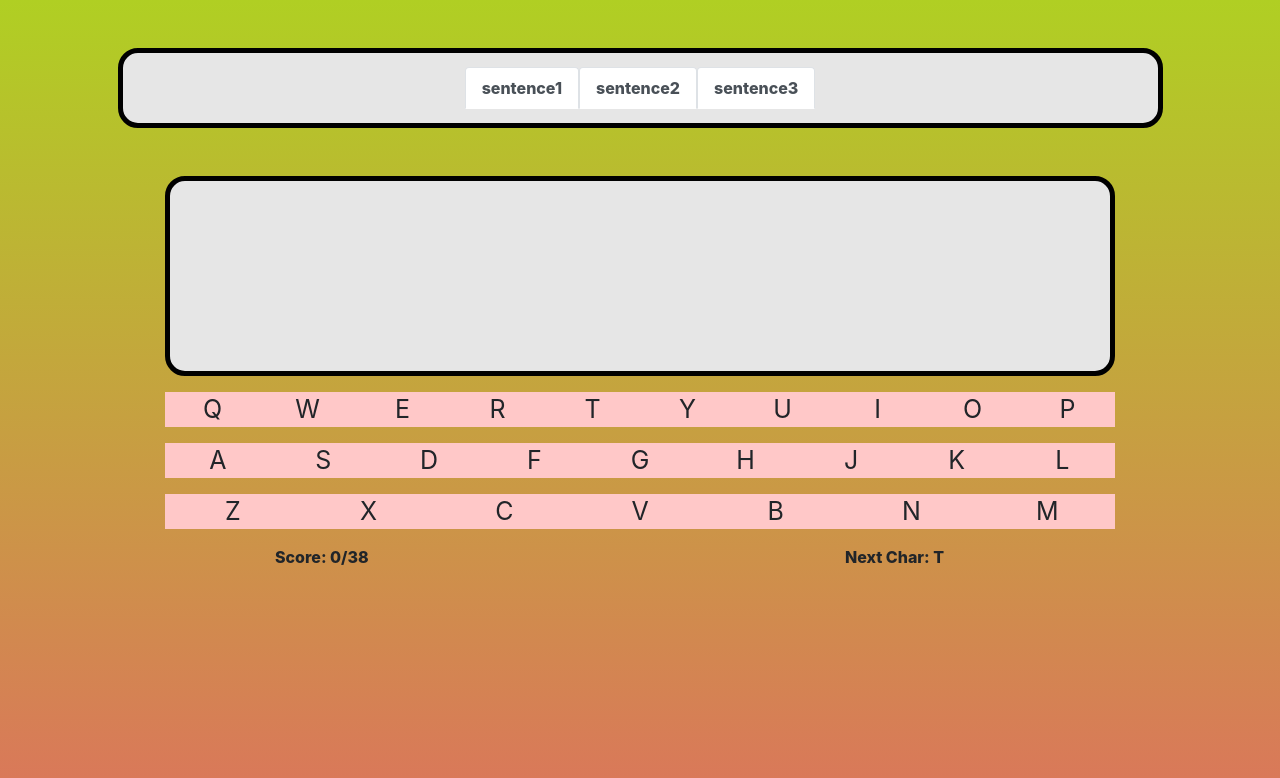
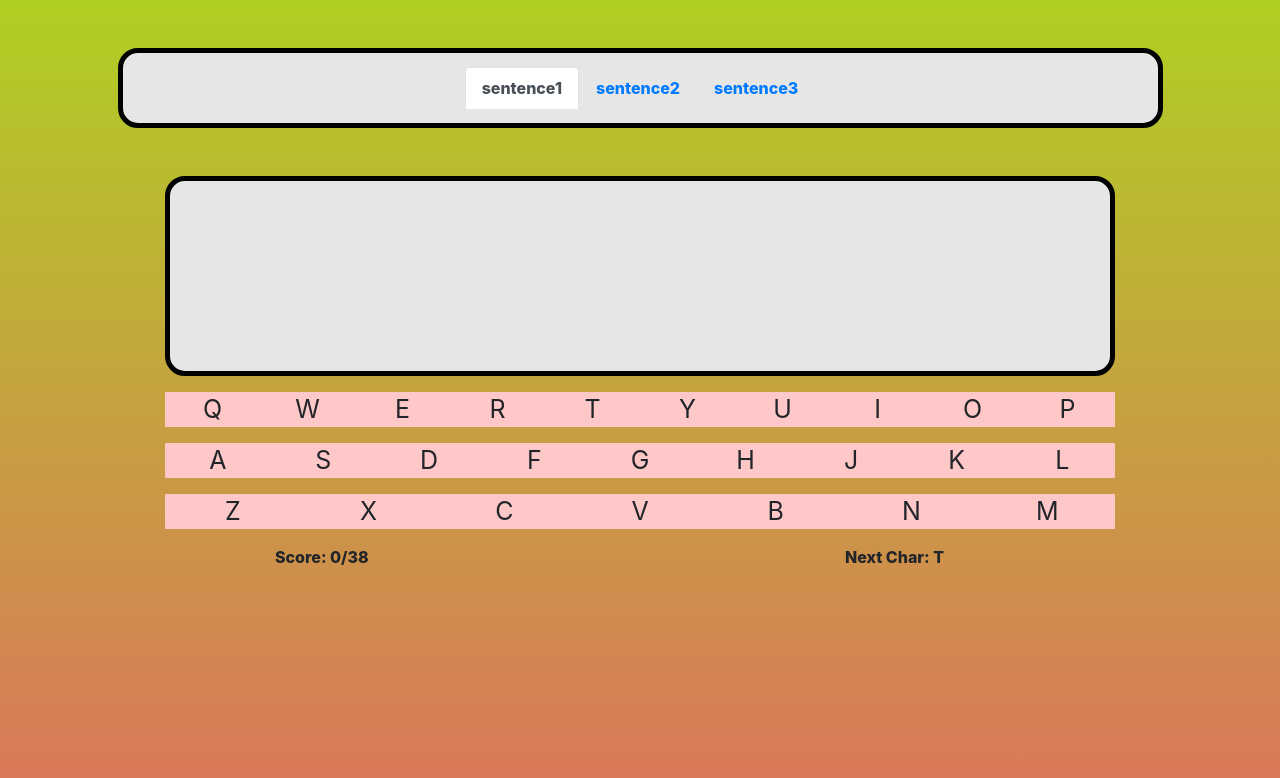
Before and after one commit to omaranBazna/typing-website, a website: page index.html in a window 1280 px wide. Drawn offline with nearby package versions, Linux system fonts and the light colour scheme.

Commit message:
solving the tab issues

```diff
--- a/index.html
+++ b/index.html
@@ -20,8 +20,8 @@
       <div class="col-11 mx-auto " id="sentence">
         <ul class="nav nav-tabs">
          <li class="nav-item"><a class="nav-link active" role="tab" data-toggle="tab" href="sentence1">sentence1</a></li>
-         <li class="nav-item"><a class="nav-link active" role="tab" data-toggle="tab" href="sentence1">sentence2</a></li>
-         <li class="nav-item"><a class="nav-link active" role="tab" data-toggle="tab" href="sentence1">sentence3</a></li>
+         <li class="nav-item"><a class="nav-link" role="tab" data-toggle="tab" href="sentence1">sentence2</a></li>
+         <li class="nav-item"><a class="nav-link" role="tab" data-toggle="tab" href="sentence1">sentence3</a></li>
         </ul>
       </div>
     </div>
```
